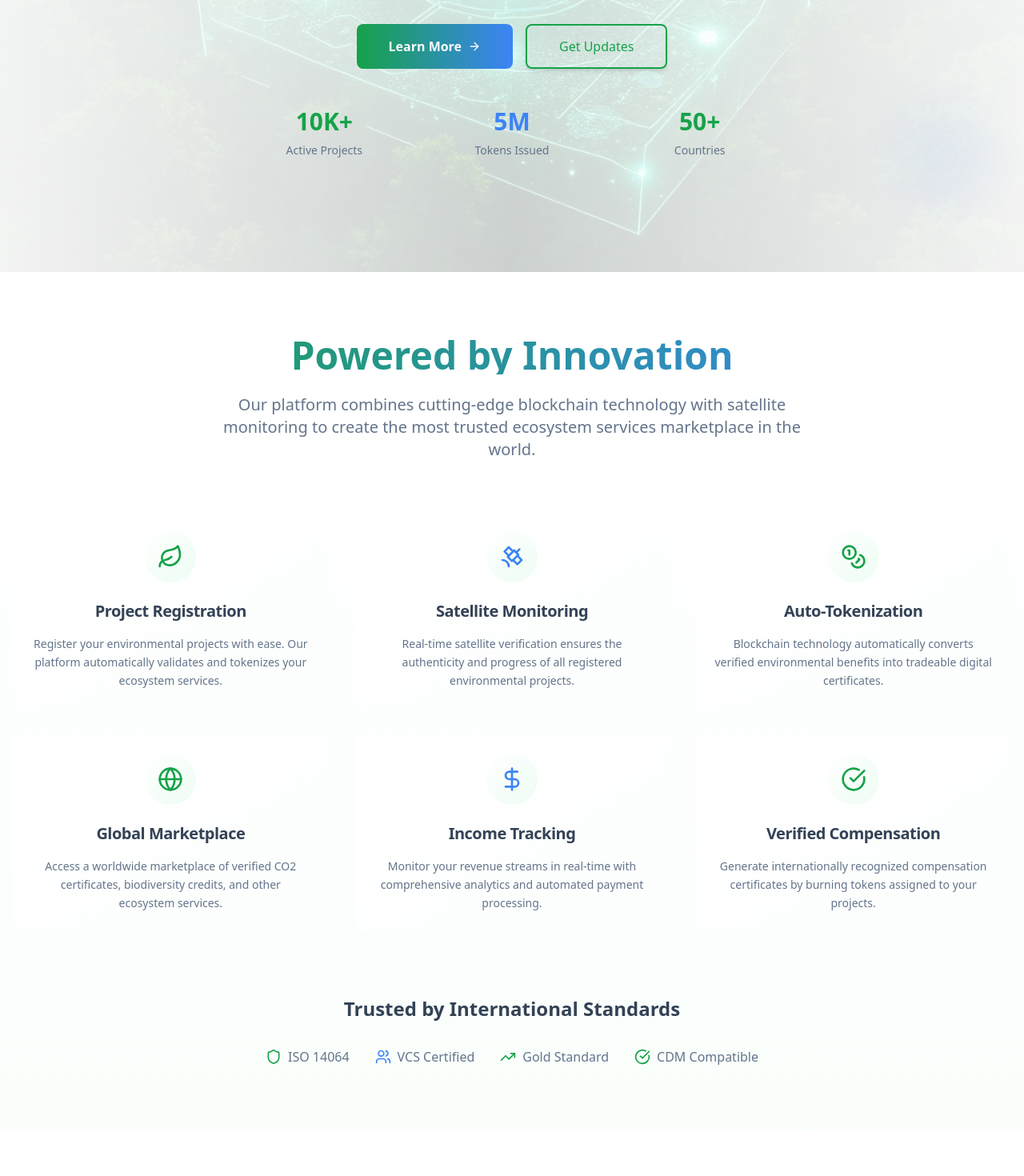
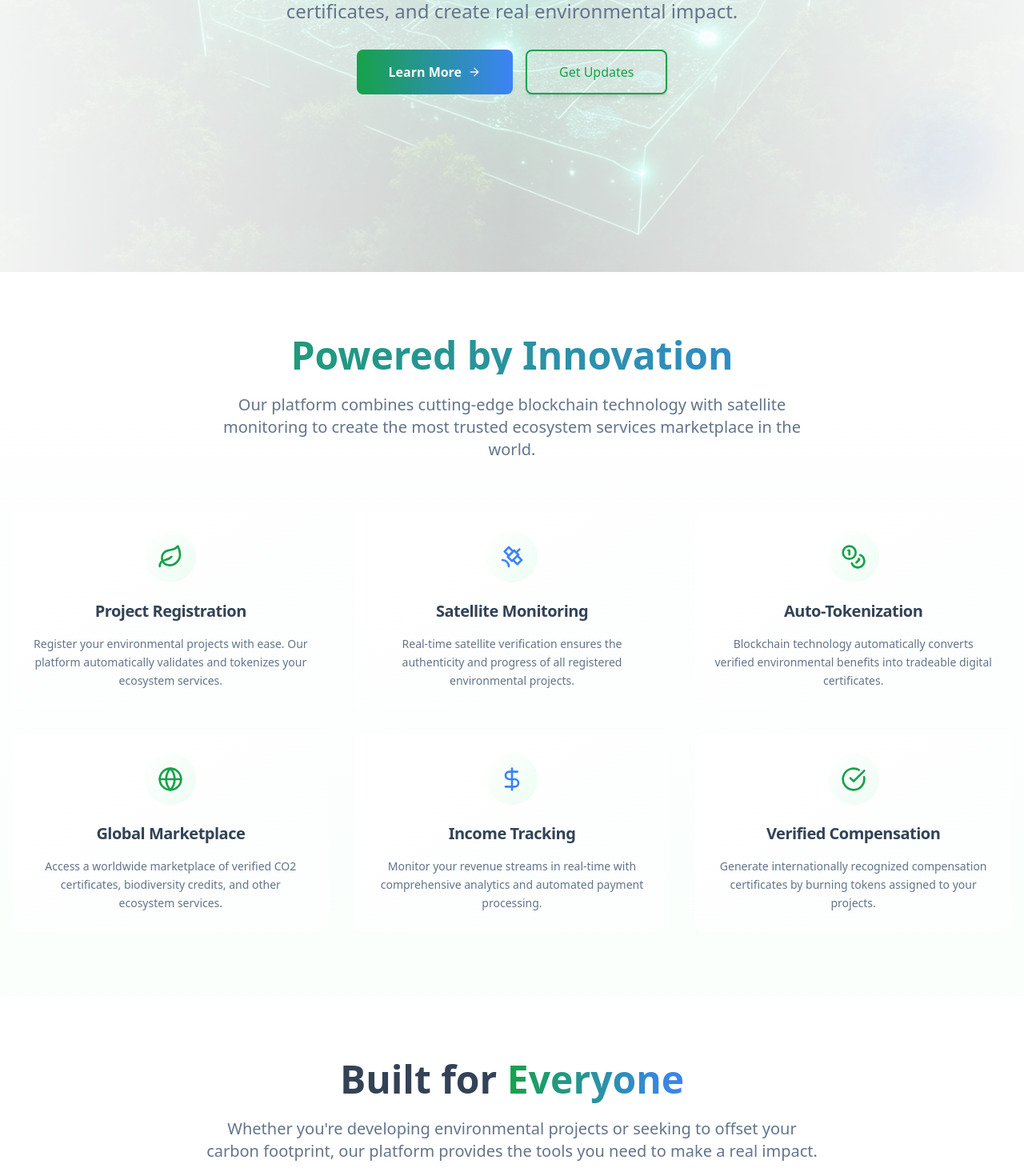
Before and after one commit to Konfi2023/eco-mint-land, a React (Vite) app: page / in a window 1280 px wide. Shown: the part 460-1930 px from the top of the page at 80% size. Built offline with nearby package versions, Linux system fonts and the light colour scheme.

Commit message:
Remove stats and standards
Remove the "Trusted by international standards" section and the stats for active projects, tokens issued, and countries from the Hero component.

```diff
--- a/src/components/Features.tsx
+++ b/src/components/Features.tsx
@@ -82,28 +82,6 @@ const Features = () => {
           ))}
         </div>
 
-        {/* Tech Stack Indicators */}
-        <div className="mt-20 text-center">
-          <h3 className="text-2xl font-semibold mb-8 text-foreground">Trusted by International Standards</h3>
-          <div className="flex flex-wrap justify-center items-center gap-8 text-muted-foreground">
-            <div className="flex items-center gap-2">
-              <Shield className="w-5 h-5 text-primary" />
-              <span className="font-medium">ISO 14064</span>
-            </div>
-            <div className="flex items-center gap-2">
-              <Users className="w-5 h-5 text-tech-blue" />
-              <span className="font-medium">VCS Certified</span>
-            </div>
-            <div className="flex items-center gap-2">
-              <TrendingUp className="w-5 h-5 text-success" />
-              <span className="font-medium">Gold Standard</span>
-            </div>
-            <div className="flex items-center gap-2">
-              <CheckCircle className="w-5 h-5 text-primary" />
-              <span className="font-medium">CDM Compatible</span>
-            </div>
-          </div>
-        </div>
       </div>
     </section>
   );
--- a/src/components/Hero.tsx
+++ b/src/components/Hero.tsx
@@ -58,21 +58,6 @@ const Hero = () => {
             </Button>
           </div>
 
-          {/* Stats */}
-          <div className="grid grid-cols-1 md:grid-cols-3 gap-8 max-w-2xl mx-auto">
-            <div className="text-center">
-              <div className="text-3xl font-bold text-primary mb-2">10K+</div>
-              <div className="text-sm text-muted-foreground">Active Projects</div>
-            </div>
-            <div className="text-center">
-              <div className="text-3xl font-bold text-tech-blue mb-2">5M</div>
-              <div className="text-sm text-muted-foreground">Tokens Issued</div>
-            </div>
-            <div className="text-center">
-              <div className="text-3xl font-bold text-success mb-2">50+</div>
-              <div className="text-sm text-muted-foreground">Countries</div>
-            </div>
-          </div>
         </div>
       </div>
 
```
